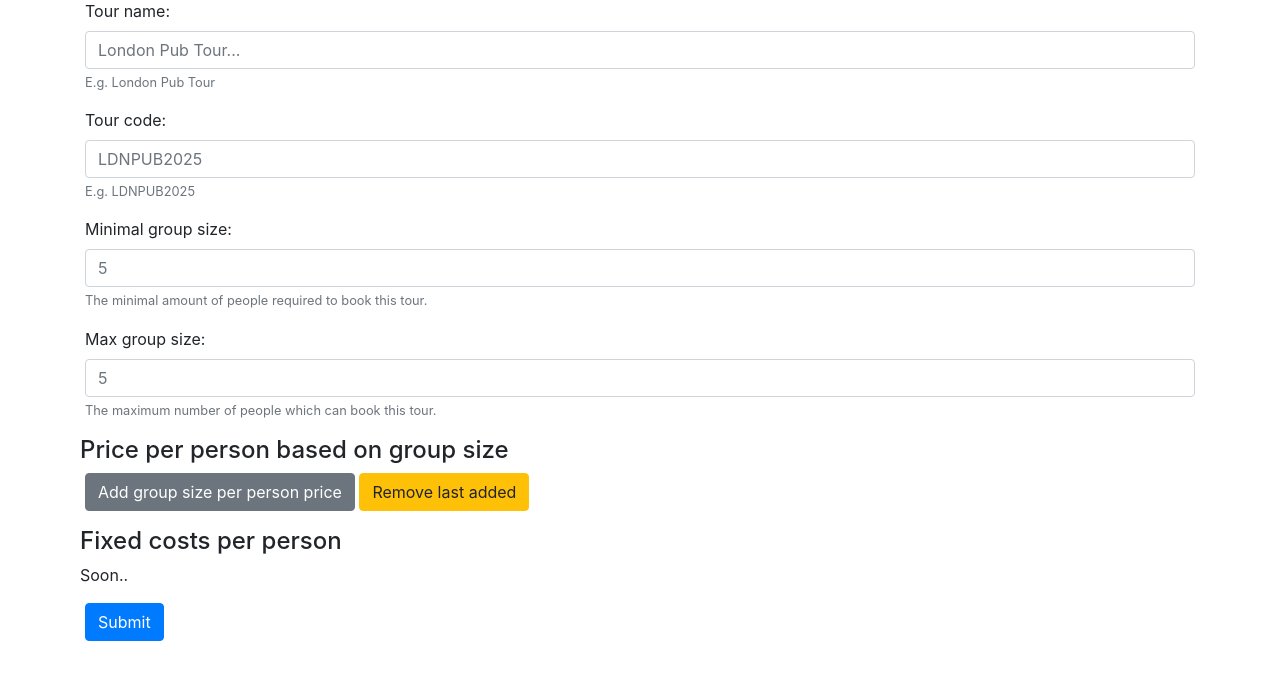
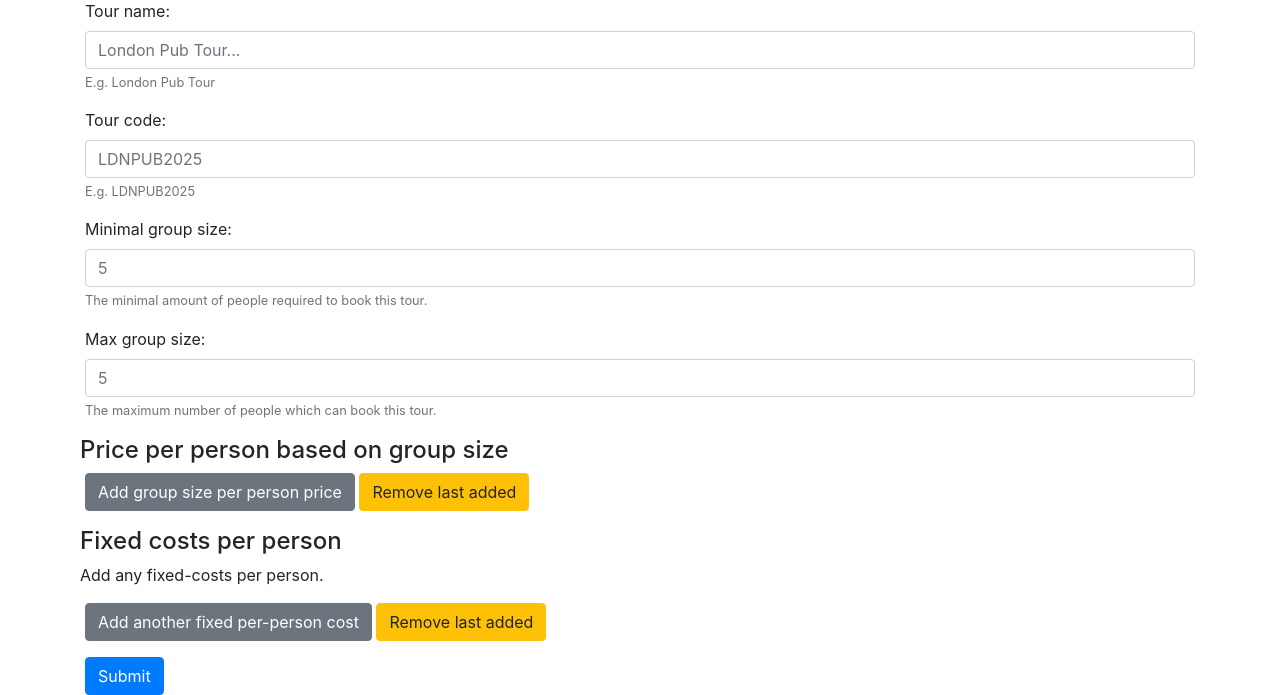
Before and after one commit to KarmaComputing/group-booking-calculator, a Flask app: page / in a window 1280 px wide. Shown: the part 201-896 px from the top of the page. Before the commit the page ends 842 px from the top, so only its background shows below. Run offline with Flask 3, Linux system fonts and the light colour scheme; some libraries are stand-ins or nearby versions.

Commit message:
add/edit fixed per person costs

```diff
--- a/app.py
+++ b/app.py
@@ -227,7 +227,7 @@ def add_tour():
 
     # Get fixed costs per person
     fix_costs_per_person = []
-    fixed_person_cost_form_controls_count = 0 #TODO enable int(request.form["fixed_person_cost_form_controls_count"])  # noqa: E501
+    fixed_person_cost_form_controls_count = int(request.form["fixed_person_cost_form_controls_count"])  # noqa: E501
 
     for index in range(0, fixed_person_cost_form_controls_count):
         fix_costs_per_person.append(
--- a/templates/admin.html
+++ b/templates/admin.html
@@ -52,16 +52,8 @@ can_duplicate_fixed_person_cost_form_controls_template as can_duplicate_fixed_pe
       group_size_price_per_person_form_controls.group_size_price_per_person_form_controls(price_per_person_group_size_form_controls_count=0)
       }}
 
-      {# {{ can_duplicate_fixed_person_cost_form_controls_template() }} #}
-      {# {{ fixed_person_cost_form_controls.fixed_person_cost_form_controls(fixed_person_cost_form_controls_count=0) }}
-      #}
-
-      <div class="form-row">
-        <h4>Fixed costs per person</h4>
-      </div>
-      <div class="form-row">
-        <p>Soon..</p>
-      </div>
+      {{ can_duplicate_fixed_person_cost_form_controls_template() }}
+      {{ fixed_person_cost_form_controls.fixed_person_cost_form_controls(fixed_person_cost_form_controls_count=0) }}
 
       <button type="submit" class="btn btn-primary">Submit</button>
     </form>
--- a/templates/layout.html
+++ b/templates/layout.html
@@ -139,15 +139,14 @@
                 }"]`);
             // END TODO
 
-            if (price_per_person_group_size_form_controls_count.value == 0) {
-                console.log(`Refusing to remove further form-controls because price_per_person_group_size_form_controls_count is at ${price_per_person_group_size_form_controls_count.value}`);
+            let formControlCollectionCount = document.getElementById(`${e.target.dataset.targetFormControlCollectionTemplateName}_count`);
+            if (formControlCollectionCount.value == 0) {
+                console.log(`Refusing to remove further form-controls because ${formControlCollectionCount.name} is at ${formControlCollectionCount.value}`);
             } else {
                 deletionTarget.remove();
             }
 
             // Decrement count
-            let formControlCollectionCount = document.getElementById(`${formControlCollectionName}_count`);
-
             if (formControlCollectionCount.value == 0) {
                 console.log("Stay at zero (zero indexed count)");
                 e.target.disabled = true;
--- a/templates/list-tours.html
+++ b/templates/list-tours.html
@@ -8,7 +8,7 @@
     <ul class="list-group">
         {% for tour in tours %}
             <li class="list-group-item d-flex justify-content-between align-items-center">
-                {{ tour['name'] }}
+                {{ tour['name'] }} <span class="text-muted">{{ tour['tour_code']}}</span>
                 <a href="{{ url_for('edit_tour', tour_code=tour['tour_code']) }}" class="btn btn-sm btn-primary">Edit</a>
             </li>
         {% endfor %}
--- a/templates/macros/fixed_person_cost_form_controls_template.html
+++ b/templates/macros/fixed_person_cost_form_controls_template.html
@@ -1,39 +1,39 @@
 {% macro can_duplicate_fixed_person_cost_form_controls_template() -%}
 <!-- Fixed per person cost form controls template -->
-<div class="form-row can-duplicate" data-form-control-collection-name="fixed_person_cost_form_controls" hidden>
+<div class="form-row can-duplicate" data-form-control-collection-name="fixed_person_cost_form_controls"
+    data-form-control-collection-template="fixed_person_cost_form_controls" hidden>
     <div class="form-group col-md-6">
         <label for="fixed_per_person_cost_name-">Name of the fixed per-person cost</label>
         <input type="text" class="form-control" name="fixed_per_person_cost_name-" id="fixed_per_person_cost_name-"
-            placeholder="Zoo entrance..." required>
+            placeholder="Zoo entrance...">
     </div>
     <div class="form-group col-md-6">
         <label for="fixed_per_person_cost_amount-">Amount</label>
         <div class="input-group-prepend">
             <div class="input-group-text">&pound;</div>
             <input type="number" class="form-control" name="fixed_per_person_cost_amount-"
-                id="fixed_per_person_cost_amount-" placeholder="65" required>
+                id="fixed_per_person_cost_amount-" placeholder="65">
         </div>
     </div>
 </div>
 <!-- End Fixed per person cost form controls template -->
 {%- endmacro %}
 
-{% macro can_duplicate_fixed_person_cost_form_controls(tour=None, index=0,
-fixed_person_cost_form_controls_count=0) -%}
+{% macro can_duplicate_fixed_person_cost_form_controls(tour=None, index=0) -%}
 <div class="form-row can-duplicate" data-form-control-collection-name="fixed_person_cost_form_controls">
     <div class="form-group col-md-6">
-        <label for="fixed_per_person_cost_name-{{ loop.index0	}}">Name of the fixed per-person cost</label>
-        <input type="text" class="form-control" id="fixed_per_person_cost_name-{{ loop.index0	}}"
-            name="fixed_per_person_cost_name-{{ loop.index0	}}" value="{{ fix_cost_per_person['name'] }}"
-            placeholder="Zoo entrance...">
+        <label for="fixed_per_person_cost_name-{{ index	}}">Name of the fixed per-person cost</label>
+        <input type="text" class="form-control" id="fixed_per_person_cost_name-{{ index }}"
+            name="fixed_per_person_cost_name-{{ index }}"
+            value="{{ tour['pricing_rules']['fix_costs_per_person'][index]['name'] }}" placeholder="Zoo entrance...">
     </div>
     <div class="form-group col-md-6">
-        <label for="fixed_per_person_cost_amount-{{ loop.index0	}}">Amount</label>
+        <label for="fixed_per_person_cost_amount-{{ index }}">Amount</label>
         <div class="input-group-prepend">
             <div class="input-group-text">&pound;</div>
-            <input type="number" class="form-control" id="fixed_per_person_cost_amount-{{ loop.index0	}}"
-                name="fixed_per_person_cost_amount-{{ loop.index0	}}" value="{{ fix_cost_per_person['amount'] }}"
-                placeholder="65">
+            <input type="number" class="form-control" id="fixed_per_person_cost_amount-{{ index }}"
+                name="fixed_per_person_cost_amount-{{ index }}"
+                value="{{ tour['pricing_rules']['fix_costs_per_person'][index]['amount'] }}" placeholder="65">
         </div>
     </div>
 </div>
@@ -48,14 +48,21 @@ fixed_person_cost_form_controls_count=0) -%}
     <p>Add any fixed-costs per person.</p>
 </div>
 <input type="hidden" id="fixed_person_cost_form_controls_count" name="fixed_person_cost_form_controls_count"
-    value="0" />
+    value="{{ fixed_person_cost_form_controls_count}}" />
 
+
+{% for index in range(0, fixed_person_cost_form_controls_count) %}
+{{ can_duplicate_fixed_person_cost_form_controls(tour=tour, index=index) }}
+{% endfor %}
 
 <div class="form-row">
     <div class="form-group col-md-12 mt-auto">
-        <button type="button" class="btn btn-secondary add-another-form-btn" id="add-another-fixed-per-person-cost" disabled>Add
+        <button type="button" class="btn btn-secondary add-another-form-btn" id="add-another-fixed-per-person-cost"
+            data-target-form-control-collection-template-name="fixed_person_cost_form_controls">Add
             another fixed per-person cost</button>
-        <button type="button" class="btn btn-warning remove-last-add-another" disabled>Remove last added</button>
+        <button type="button" class="btn btn-warning remove-last-add-another"
+            data-target-form-control-collection-template-name="fixed_person_cost_form_controls">Remove last
+            added</button>
     </div>
 </div>
 {%- endmacro %}
```
Also changed, not shown: templates/edit_tour.html (+7 -37 lines).
